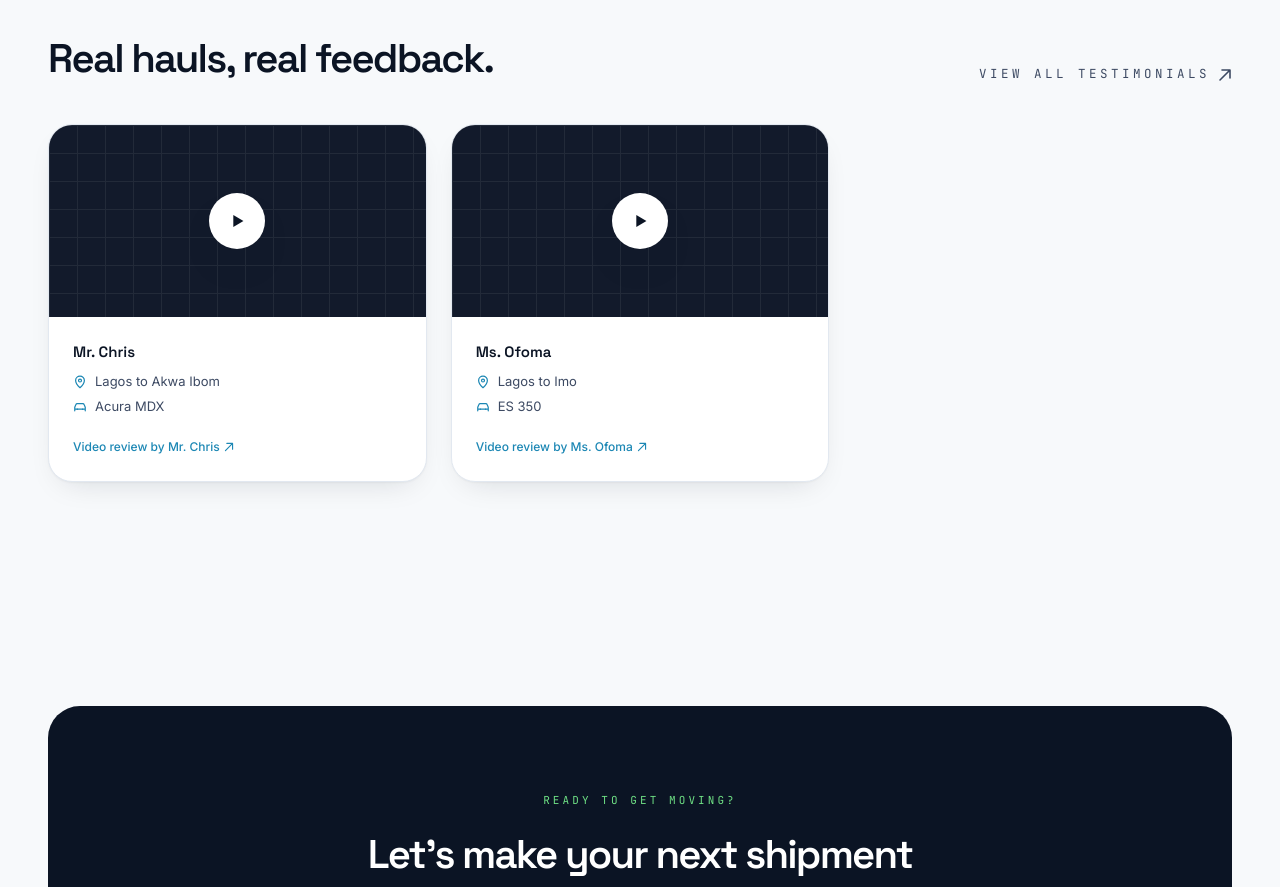
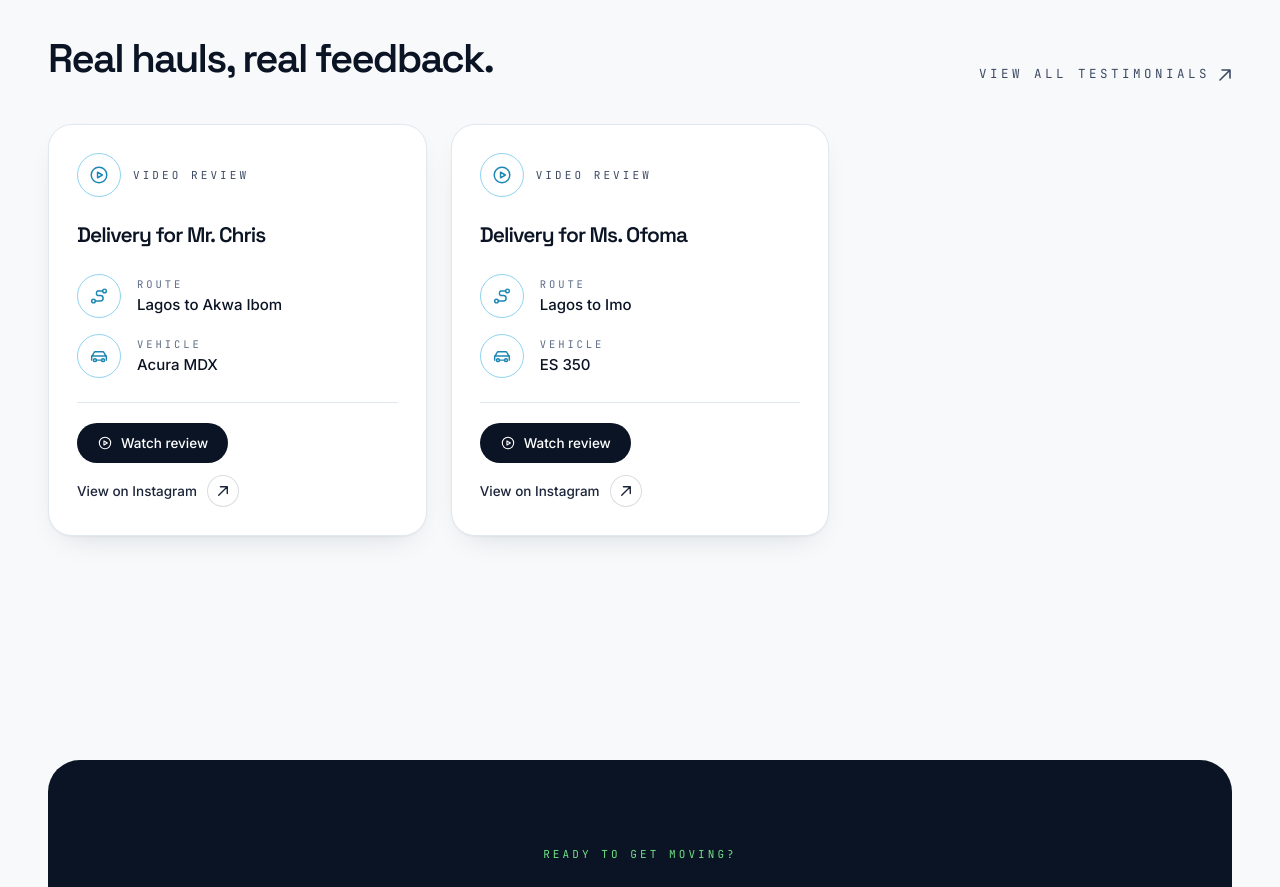
Before and after one commit to emuobopleasure/tranzent-limited, a Next.js app: page / in a window 1280 px wide. Shown: the part 4720-5607 px from the top of the page. Built offline with nearby package versions, Linux system fonts and the light colour scheme.

Commit message:
Redesign testimonial card and clean up code comments

```diff
--- a/app/contact/page.js
+++ b/app/contact/page.js
@@ -1,5 +1,4 @@
 import PageHero from "@/components/PageHero";
-// import ContactForm from "@/components/ContactForm";
 import Reveal from "@/components/Reveal";
 import MediaFrame from "@/components/MediaFrame";
 import CarCarrierIllustration from "@/components/CarCarrierIllustration";
--- a/app/quote/page.js
+++ b/app/quote/page.js
@@ -32,7 +32,7 @@ export default function QuotePage() {
                     />
                 </div>
 
-                {/* legibility scrim — same approach as your homepage hero */}
+                {/* legibility scrim — same approach as homepage hero */}
                 <div className="pointer-events-none absolute inset-0 bg-gradient-to-t from-ink-900/90 via-ink-900/45 to-ink-900/10" />
 
                 <div className="container-brand relative pb-10 sm:pb-12">
--- a/app/services/page.js
+++ b/app/services/page.js
@@ -4,7 +4,6 @@ import Reveal from "@/components/Reveal";
 import MediaFrame from "@/components/MediaFrame";
 import { SERVICES } from "@/lib/services";
 import CarCarrierIllustration from "@/components/CarCarrierIllustration";
-import Link from "next/link";
 import PillButton from "@/components/PillButton";
 
 export const metadata = {
--- a/components/CoreServices.jsx
+++ b/components/CoreServices.jsx
@@ -1,8 +1,7 @@
 import Link from "next/link";
 import Reveal from "./Reveal";
 import { SERVICES } from "@/lib/services";
-import MediaFrame from "./MediaFrame";
-import CarCarrierIllustration from "./CarCarrierIllustration";
+
 
 const ICONS = {
   transportation: (
--- a/components/Logo.jsx
+++ b/components/Logo.jsx
@@ -1,8 +1,8 @@
 const RING_COLORS = {
-  gray: "text-[#4c4c4c]",   // original brand gray — safest default on light backgrounds
+  gray: "text-[#4c4c4c]",   // Default variant: the original brand gray wordmark. Use it on light backgrounds, where it has the best contrast.
   charcoal: "text-charcoal",
   ink: "text-ink-900",
-  white: "text-white",      // use this on dark backgrounds (navy hero, footer)
+  white: "text-white",      // Light: for dark backgrounds, such as the navy hero and the footer
   primary: "text-primary",
   secondary: "text-secondary",
   accent: "text-accent",
--- a/components/Philosophy.jsx
+++ b/components/Philosophy.jsx
@@ -1,5 +1,4 @@
 import Reveal from "./Reveal";
-import MediaFrame from "./MediaFrame";
 
 const PILLARS = [
   {
--- a/components/TestimonialCard.jsx
+++ b/components/TestimonialCard.jsx
@@ -2,7 +2,64 @@
 
 import MediaFrame from "./MediaFrame";
 
-/* ---------- small pieces ---------- */
+
+function Glyph({ children, className = "h-[22px] w-[22px]" }) {
+    return (
+        <svg
+            viewBox="0 0 24 24"
+            fill="none"
+            stroke="currentColor"
+            strokeWidth="1.6"
+            strokeLinecap="round"
+            strokeLinejoin="round"
+            aria-hidden="true"
+            className={className}
+        >
+            {children}
+        </svg>
+    );
+}
+
+function IconCircle({ children, size = "h-11 w-11" }) {
+    return (
+        <span
+            className={`flex ${size} shrink-0 items-center justify-center rounded-full border border-primary/50 text-primary-600`}
+        >
+            {children}
+        </span>
+    );
+}
+
+const ICONS = {
+    play: (
+        <>
+            <circle cx="12" cy="12" r="8.5" />
+            <path d="M10.4 8.9v6.2l5.2-3.1-5.2-3.1Z" />
+        </>
+    ),
+    quote: (
+        <>
+            <path d="M5 5h14a1 1 0 0 1 1 1v9.2a1 1 0 0 1-1 1h-6.6L8 19.8v-3.6H5a1 1 0 0 1-1-1V6a1 1 0 0 1 1-1Z" />
+            <path d="M8 9.2h8M8 12.2h5" />
+        </>
+    ),
+    route: (
+        <>
+            <circle cx="6" cy="17.5" r="2" />
+            <circle cx="18" cy="6.5" r="2" />
+            <path d="M8 17.5h5.5a3 3 0 0 0 0-6h-3a3 3 0 0 1 0-5H16" />
+        </>
+    ),
+    car: (
+        <>
+            <path d="M4 16.5v-3.4c0-.6.3-1.2.9-1.5l1.5-3.2A1.8 1.8 0 0 1 8.1 7.3h7.8a1.8 1.8 0 0 1 1.7 1.1l1.5 3.2c.6.3.9.9.9 1.5v3.4" />
+            <path d="M4 12h16" />
+            <circle cx="7.6" cy="16.5" r="1.6" />
+            <circle cx="16.4" cy="16.5" r="1.6" />
+            <path d="M9.2 16.5h5.6" />
+        </>
+    ),
+};
 
 function StarRow() {
     return (
@@ -16,79 +73,113 @@ function StarRow() {
     );
 }
 
-function PlayGlyph() {
-    return (
-        <svg width="22" height="22" viewBox="0 0 24 24" fill="none" aria-hidden="true">
-            <path d="M8 5.5v13l11-6.5-11-6.5Z" fill="currentColor" />
-        </svg>
-    );
-}
-
-function SourceLink({ href, children, className = "" }) {
+/** Link with the same bordered arrow circle used on the other CTAs. */
+function SourceLink({ href, children }) {
     return (
         <a
             href={href}
             target="_blank"
             rel="noreferrer"
             onClick={(e) => e.stopPropagation()}
-            className={`inline-flex items-center gap-1 text-[12px] font-medium text-primary-600 transition-colors duration-200 hover:text-primary-700 ${className}`}
+            className="group/src inline-flex items-center gap-2.5 text-[13.5px] font-medium text-ink-700 transition-colors duration-300 hover:text-primary-600"
         >
             {children}
-            <svg width="10" height="10" viewBox="0 0 14 14" fill="none" aria-hidden="true">
+            <span className="flex h-8 w-8 items-center justify-center rounded-full text-ink-700 ring-1 ring-inset ring-ink-900/15 transition-all duration-300 ease-signature group-hover/src:bg-primary group-hover/src:text-white group-hover/src:ring-primary">
+                <svg
+                    viewBox="0 0 14 14"
+                    fill="none"
+                    aria-hidden="true"
+                    className="h-3 w-3 transition-transform duration-300 ease-signature group-hover/src:-translate-y-0.5 group-hover/src:translate-x-0.5"
+                >
                     <path d="M2 12 12 2M12 2H4M12 2v8" stroke="currentColor" strokeWidth="1.6" strokeLinecap="round" strokeLinejoin="round" />
                 </svg>
+            </span>
         </a>
     );
 }
 
-/** Destination + vehicle rows. Renders only the rows that have data. */
-function ItemMeta({ item }) {
-    if (!item.destination && !item.vehicle) return null;
+/* ---------- content helpers ---------- */
+
+/** "Delivery for Mr. Chris" (service defaults to Delivery). */
+function cardTitle(item) {
+    return `${item.service || "Delivery"} for ${item.name}`;
+}
+
+function sourceLabel(item) {
+    return item.videoType === "instagram" ? "View on Instagram" : "View original";
+}
+
+/** Route and Vehicle rows. Only rows with data are rendered. */
+function Details({ item }) {
+    const rows = [
+        item.destination && { key: "route", label: "Route", value: item.destination },
+        item.vehicle && { key: "car", label: "Vehicle", value: item.vehicle },
+    ].filter(Boolean);
+
+    if (rows.length === 0) return null;
+
     return (
-        <ul className="mt-2 space-y-1.5">
-            {item.destination && (
-                <li className="flex items-center gap-2 text-[13px] text-ink-500">
-                    <svg width="14" height="14" viewBox="0 0 16 16" fill="none" className="shrink-0 text-primary-600" aria-hidden="true">
-                        <path d="M8 14.5s5-4.3 5-8.2a5 5 0 0 0-10 0c0 3.9 5 8.2 5 8.2Z" stroke="currentColor" strokeWidth="1.4" strokeLinejoin="round" />
-                        <circle cx="8" cy="6.3" r="1.7" stroke="currentColor" strokeWidth="1.4" />
-                    </svg>
-                    <span>{item.destination}</span>
+        <ul className="space-y-4">
+            {rows.map((r) => (
+                <li key={r.key} className="flex items-center gap-4">
+                    <IconCircle>
+                        <Glyph>{ICONS[r.key]}</Glyph>
+                    </IconCircle>
+                    <div className="min-w-0">
+                        <p className="font-mono text-[10.5px] uppercase tracking-widest2 text-ink-400">{r.label}</p>
+                        <p className="mt-0.5 text-[15px] font-medium leading-snug text-ink-900">{r.value}</p>
+                    </div>
                 </li>
-            )}
-            {item.vehicle && (
-                <li className="flex items-center gap-2 text-[13px] text-ink-500">
-                    <svg width="14" height="14" viewBox="0 0 16 16" fill="none" className="shrink-0 text-primary-600" aria-hidden="true">
-                        <path d="M2 10.5V8.2l1.3-3a1.6 1.6 0 0 1 1.5-1h6.4a1.6 1.6 0 0 1 1.5 1l1.3 3v2.3M2 10.5h12M2 10.5v1.8M14 10.5v1.8" stroke="currentColor" strokeWidth="1.4" strokeLinecap="round" strokeLinejoin="round" />
-                        <circle cx="5" cy="10.5" r="0.9" fill="currentColor" />
-                        <circle cx="11" cy="10.5" r="0.9" fill="currentColor" />
-                    </svg>
-                    <span>{item.vehicle}</span>
-                </li>
-            )}
+            ))}
         </ul>
+    );
+}
+
+/** Card header: icon circle + small label, one consistent row. */
+function CardLabel({ icon, children, right }) {
+    return (
+        <div className="flex items-center justify-between gap-3">
+            <div className="flex items-center gap-3">
+                <IconCircle>
+                    <Glyph>{icon}</Glyph>
+                </IconCircle>
+                <span className="font-mono text-[11px] uppercase tracking-widest2 text-ink-500">{children}</span>
+            </div>
+            {right}
+        </div>
     );
 }
 
 /* ---------- card ---------- */
 
+
 export default function TestimonialCard({ item, onPlay, onWarm }) {
+    const shell =
+        "flex h-full flex-col overflow-hidden rounded-3xl border border-line bg-white shadow-card transition-all duration-400 ease-signature hover:-translate-y-1.5 hover:shadow-lift";
+    const body = "flex flex-1 flex-col gap-6 p-6 sm:p-7";
+
     if (item.type === "written") {
         return (
-            <div className="flex h-full flex-col rounded-3xl border border-line bg-white p-7 shadow-card transition-all duration-400 ease-signature hover:-translate-y-1.5 hover:shadow-lift">
-                <svg width="28" height="22" viewBox="0 0 28 22" fill="none" className="text-primary-200" aria-hidden="true">
-                    <path
-                        d="M0 22V13.2C0 5.9 4.7 1 11.7 0l1 3.4C8.4 4.6 6 7.1 6 10.6h5.8V22H0Zm16.2 0V13.2C16.2 5.9 20.9 1 27.9 0l1 3.4c-4.3 1.2-6.7 3.7-6.7 7.2H28V22H16.2Z"
-                        fill="currentColor"
-                    />
-                </svg>
-                <p className="mt-4 flex-1 text-[15px] leading-relaxed text-ink-700">{item.quote}</p>
-                <div className="mt-6 border-t border-line pt-4">
-                    <p className="font-display text-[15px] font-semibold text-ink-900">{item.name}</p>
-                    <ItemMeta item={item} />
-                    <div className="mt-3 flex items-center justify-between">
-                        <StarRow />
-                        {item.sourceUrl && <SourceLink href={item.sourceUrl}>View source</SourceLink>}
+            <div className={shell}>
+                <div className={body}>
+                    <CardLabel icon={ICONS.quote} right={<StarRow />}>
+                        Written review
+                    </CardLabel>
+
+                    <div>
+                        <h3 className="font-display text-[21px] font-semibold leading-snug tracking-tightest text-ink-900">
+                            {cardTitle(item)}
+                        </h3>
+                        <p className="mt-3 text-[15px] leading-relaxed text-ink-600">&ldquo;{item.quote}&rdquo;</p>
                     </div>
+
+                    <Details item={item} />
+
+                    {item.sourceUrl && (
+                        <div className="mt-auto border-t border-line pt-5">
+                            <SourceLink href={item.sourceUrl}>View original review</SourceLink>
+                        </div>
+                    )}
                 </div>
             </div>
         );
@@ -96,13 +187,14 @@ export default function TestimonialCard({ item, onPlay, onWarm }) {
 
     // video
     return (
-        <div className="flex h-full flex-col overflow-hidden rounded-3xl border border-line bg-white shadow-card transition-all duration-400 ease-signature hover:-translate-y-1.5 hover:shadow-lift">
+        <div className={shell}>
+            {item.thumbnail && (
                 <button
                     type="button"
                     onClick={() => onPlay?.(item)}
                     onMouseEnter={onWarm}
                     aria-label={`Play video review by ${item.name}`}
-                className="group relative h-48 w-full active:scale-[0.98]"
+                    className="group relative h-48 w-full shrink-0 active:scale-[0.98]"
                 >
                     <MediaFrame
                         src={item.thumbnail}
@@ -110,32 +202,36 @@ export default function TestimonialCard({ item, onPlay, onWarm }) {
                         className="h-full w-full"
                         imgClassName="transition-transform duration-500 ease-signature group-hover:scale-105"
                         overlay="full"
-                    fallback={
-                        <div className="flex h-full w-full items-center justify-center bg-ink-800 text-white/30">
-                            <PlayGlyph />
-                        </div>
-                    }
                     />
                     <span className="absolute inset-0 flex items-center justify-center">
-                    <span className="relative flex h-14 w-14 items-center justify-center">
-                        <span className="absolute inset-0 rounded-full bg-white/70 animate-pulse-ring" />
-                        <span className="relative flex h-14 w-14 items-center justify-center rounded-full bg-white text-ink-900 shadow-lift transition-transform duration-300 ease-signature group-hover:scale-110 group-active:scale-95">
-                            <PlayGlyph />
-                        </span>
+                        <span className="flex h-14 w-14 items-center justify-center rounded-full bg-white text-ink-900 shadow-lift transition-transform duration-300 ease-signature group-hover:scale-110 group-active:scale-95">
+                            <Glyph className="h-6 w-6">{ICONS.play}</Glyph>
                         </span>
                     </span>
                 </button>
+            )}
 
-            <div className="flex flex-1 flex-col justify-between p-6">
-                <div>
-                    <p className="font-display text-[15px] font-semibold text-ink-900">{item.name}</p>
-                    <ItemMeta item={item} />
+            <div className={body}>
+                <CardLabel icon={ICONS.play}>Video review</CardLabel>
+
+                <h3 className="font-display text-[21px] font-semibold leading-snug tracking-tightest text-ink-900">
+                    {cardTitle(item)}
+                </h3>
+
+                <Details item={item} />
+
+                <div className="mt-auto flex flex-wrap items-center justify-between gap-x-4 gap-y-3 border-t border-line pt-5">
+                    <button
+                        type="button"
+                        onClick={() => onPlay?.(item)}
+                        onMouseEnter={onWarm}
+                        className="inline-flex items-center gap-2 rounded-full bg-ink-900 px-5 py-2.5 text-[13.5px] font-medium text-white transition-all duration-300 ease-signature hover:bg-ink-700 active:scale-95"
+                    >
+                        <Glyph className="h-4 w-4">{ICONS.play}</Glyph>
+                        Watch review
+                    </button>
+                    {item.sourceUrl && <SourceLink href={item.sourceUrl}>{sourceLabel(item)}</SourceLink>}
                 </div>
-                {item.sourceUrl && (
-                    <div className="mt-4">
-                        <SourceLink href={item.sourceUrl}>Video review by {item.name}</SourceLink>
-                    </div>
-                )}
             </div>
         </div>
     );
```
Also changed, not shown: app/api/route-distance/route.js (+21 -9 lines), components/InstagramEmbed.jsx (+6 -6 lines), components/Navbar.jsx (+4 -3 lines), components/NigeriaMap.jsx (+4 -3 lines), components/QuoteForm.jsx (+12 -8 lines). Lines whose indentation alone changed are shown as unchanged.
